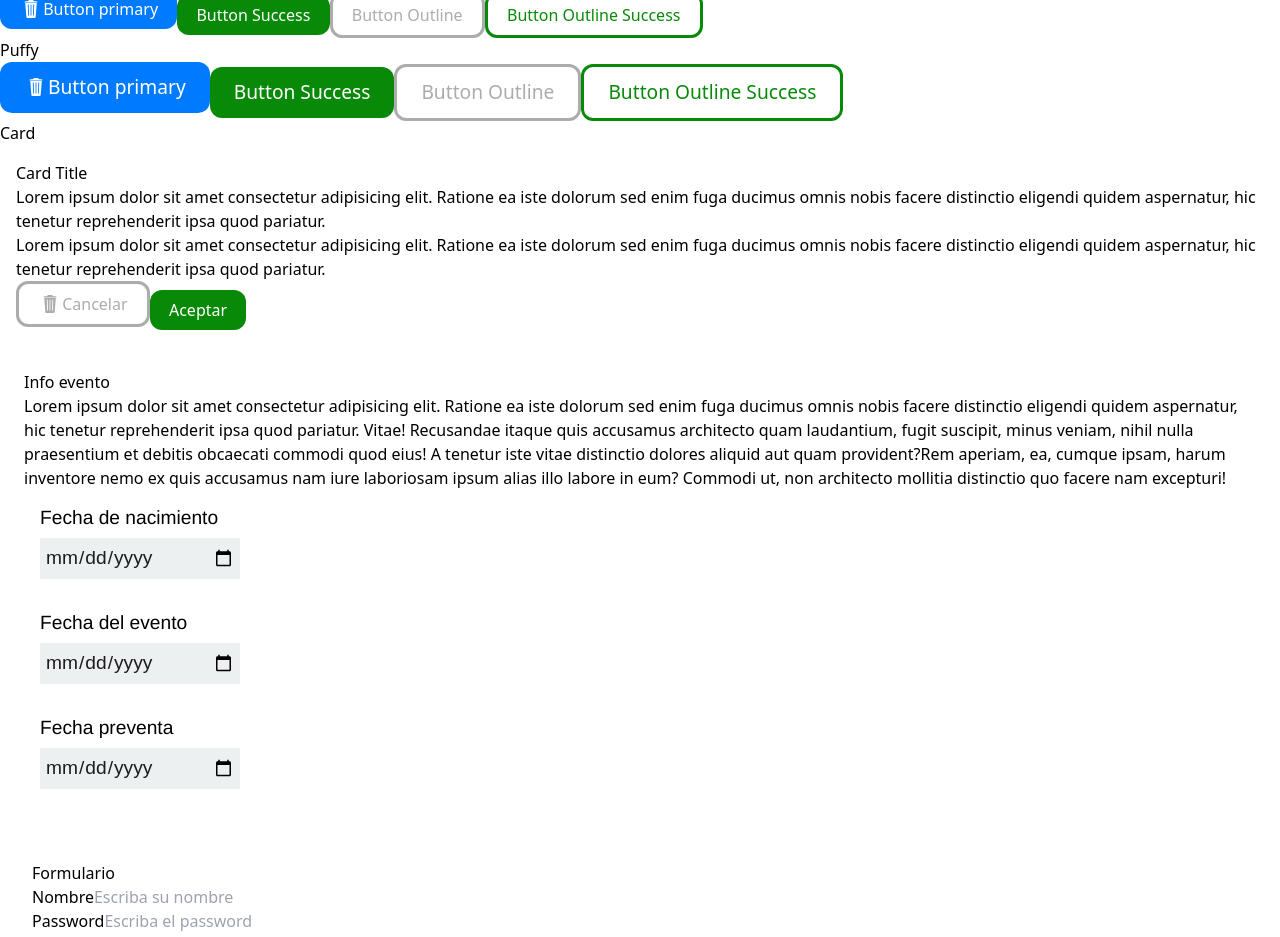
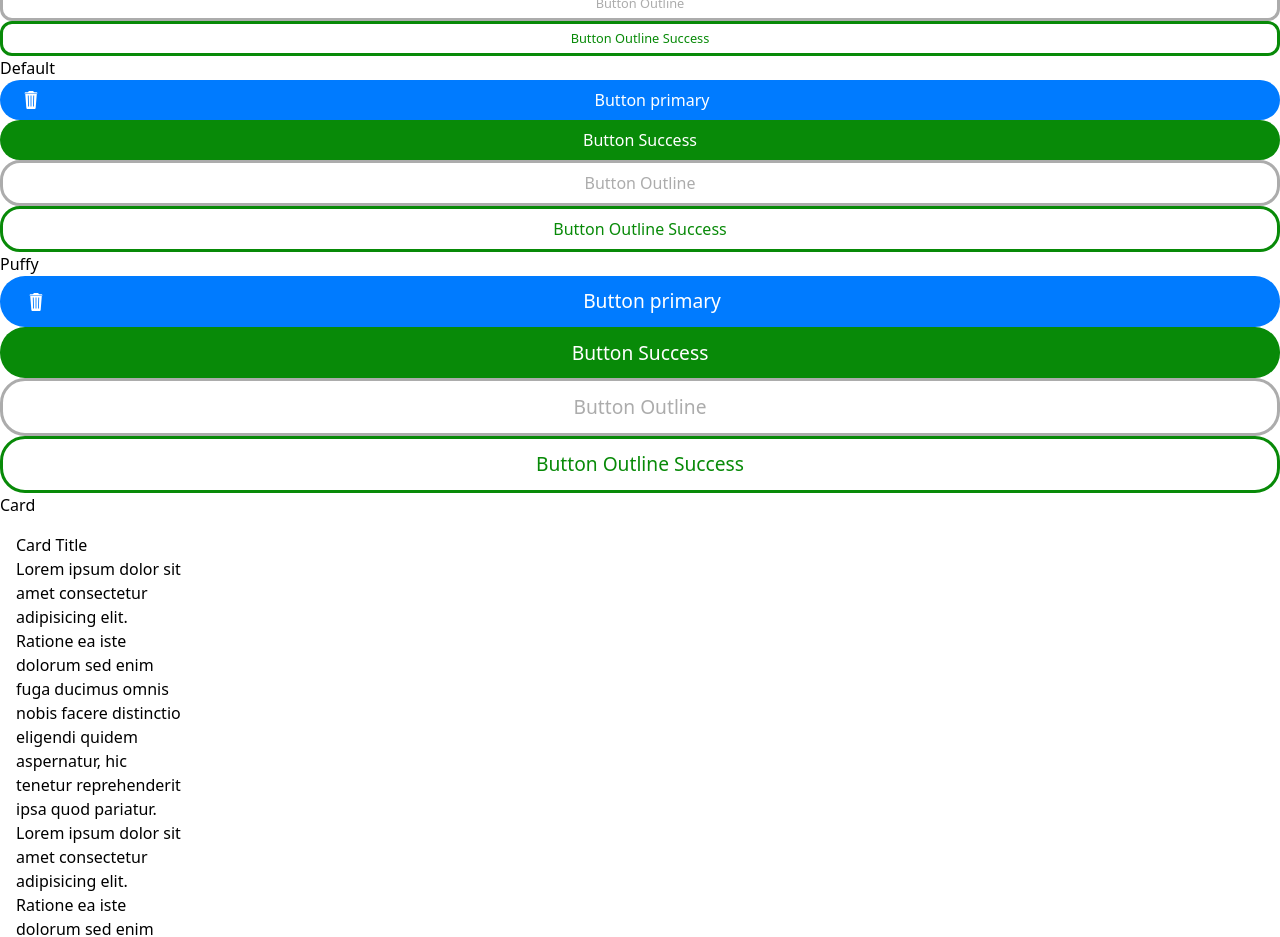
Before and after one commit to TxusBlack/tricket-app, a React (Vite) app: page /components/atoms in a window 1280 px wide. Shown: the part 1160-2097 px from the top of the page. Built offline with nearby package versions, Linux system fonts and the light colour scheme.

Commit message:
ajuste componente date-events

```diff
--- a/src/components/atoms/Tk-Button/tk-button.jsx
+++ b/src/components/atoms/Tk-Button/tk-button.jsx
@@ -16,7 +16,7 @@ const TkButton = ({
             {
                 isShowIcon && <TkIcon className={`${size}`} iconName={nameIcon} />
             }
-            <span className={`tk-button-label__${size}`}>{label}</span>
+            <span className={`tk-button-label tk-button-label__${size}`}>{label}</span>
         </button>
     )
 }
--- a/src/components/atoms/Tk-Card/tk-card.jsx
+++ b/src/components/atoms/Tk-Card/tk-card.jsx
@@ -1,34 +1,15 @@
 
 import PropTypes from 'prop-types';
 
-const getSizeCard = (size) => {
-    let sizeCard = 'w-full';
-    switch (size) {
-        case 'small':
-            sizeCard = 'w-1/4';
-            break;
-        case 'medium':
-            sizeCard = 'w-1/2';
-            break;
-        case 'large':
-            sizeCard = 'w-3/4';
-            break;
-        default:
-            sizeCard = 'w-full';
-            break;
-    }
-
-    return sizeCard;
-};
 
 const TkCard = ({
     size,
+    type,
     children
 }) => {
-    const sizeCard = getSizeCard(size);
 
     return (
-        <div className={`shadow-lg my-4 rounded-xl card-container card-${size} ${sizeCard}`} >
+        <div className={`shadow-lg rounded-xl card-container card-${size} card-${type} `} >
             <div>{children}</div>
         </div>
     )
@@ -36,6 +17,7 @@ const TkCard = ({
 
 TkCard.propTypes = {
     size: PropTypes.string.isRequired,
+    type: PropTypes.string,
     children: PropTypes.node.isRequired,
 };
 
--- a/src/components/atoms/Tk-Input/tk-input.jsx
+++ b/src/components/atoms/Tk-Input/tk-input.jsx
@@ -7,9 +7,9 @@ const TkInput = ({
     enableIconShowPassword,
 }) => {
     return (
-        <div className="flex flex-col my-4 form-input">
-            <label className="font-semibold">{label}</label>
-            <input className="p-2" type={type} placeholder={placeholder}/>
+        <div className="flex flex-col my-4">
+            {label && <label className="font-semibold">{label}</label>}
+            <input className="p-2 tk-input" type={type} placeholder={placeholder}/>
         </div>
     )
 };
--- a/src/components/molecules/Tk-Date-Events/tk-date-events.jsx
+++ b/src/components/molecules/Tk-Date-Events/tk-date-events.jsx
@@ -1,13 +1,18 @@
 import TkCard from "../../atoms/Tk-Card/tk-card";
 import TkIcon from "../../atoms/Tk-Icon/tk-icon";
+
+const executeCardAction2 = () => {
+
+}
+
 
 
 const TkDateEvents = ({
     executeCardAction
 }) => {
     return (
-        <div  className="tk-date-events" onClick={executeCardAction}>
-            <TkCard size="small" >
+        <div className="tk-date-events" onClick={executeCardAction2}  >
+            <TkCard size="xsmall" type="button" >
                 <div className="flex justify-between" >
                     <div>
                         <p className="tk-text-success tk-fs-xlarge font-bold text-center">
--- /dev/null
+++ b/src/components/templates/tk-login.jsx
@@ -0,0 +1,31 @@
+import TkButton from "../atoms/Tk-Button/tk-button";
+import TkCard from "../atoms/Tk-Card/tk-card";
+import TkInput from "../atoms/Tk-Input/tk-input";
+
+const TkLogin = ({
+    sizeCard
+}) => {
+    return (
+        <div>
+            <TkCard size={sizeCard}>
+                <h3>1. Regístrate o Inicia sesión</h3>
+                <h3>Wish Outdoor 2021</h3>
+
+                <form>
+                    <TkInput placeholder="Nombre" />
+                    <TkInput placeholder="E-mail" />
+                    <TkInput placeholder="Contraseña" />
+                </form>
+
+                <p>¿Ya tienes cuenta?</p>
+                <a>Inicia Sesión</a>
+
+                <TkButton label="Continuar" size="default" type="success" />
+
+
+            </TkCard>
+        </div>
+    )
+};
+
+export default TkLogin;
--- a/src/pages/Events/index.jsx
+++ b/src/pages/Events/index.jsx
@@ -5,8 +5,10 @@ import TkIconButton from "../../components/atoms/Tk-Icon-Button/tk-icon-button";
 import TkIcon from "../../components/atoms/Tk-Icon/tk-icon";
 import TkListTickets from "../../components/organims/Tk-List-Tickets/tk-list-tickets";
 import DefaultLayout from "../../components/templates/DefaultLayout";
-import WISHImage from '../../assets/images/WISH.svg';
+// import WISHImage from '../../assets/images/WISH.svg';
 import TkDateEvents from "../../components/molecules/Tk-Date-Events/tk-date-events";
+import TkSteps from "../../components/molecules/Tk-Steps/tk-steps";
+import TkLogin from "../../components/templates/tk-login";
 
 
 const titleEvent = 'Wish outdoor 2021';
@@ -66,16 +68,26 @@ const EventsPage = () => {
                     </TkCard>
                 </div>
                 <div className="orden">
-                    <TkCard size="large">
-                        Orden de compra
-                        <TkButton label="Pagar" type="primary" executeButton={() => { }} />
+                    <TkCard size="medium">
+                        <TkSteps/>
+
                     </TkCard>
+                    <div className="event-buy">
+                    <TkLogin sizeCard="medium"/>
+                        {/* <TkCard size="medium">
+                            <h4>2. Registrate o incia sesión</h4>
+                            <div className="event-buy--button">
+                                <TkButton label="Pagar" type="success" executeButton={() => { }} />
+                            </div>
+                        </TkCard> */}
+                    </div>
                 </div>
                 <div className="Boletos">
                     <TkCard size="large">
                         <TkBreadcrumb items={itemsBreadcrumb} />
                         <hr />
-                        <div className="date-events flex" >
+                        <div className="date-events p-4 flex space-x-4" >
+                            <TkDateEvents/>
                             <TkDateEvents/>
                             <TkDateEvents/>
                             <TkDateEvents/>
--- a/src/styles/atoms/tk-button.css
+++ b/src/styles/atoms/tk-button.css
@@ -3,7 +3,7 @@
 .tk-button {
   display: inline-flex;
   align-items: center;
-  width: fit-content;
+  width: 100%;
   border-radius: 12px;
 }
 
@@ -122,14 +122,33 @@
 .tk-button__small {
   font-size: 0.8rem;
   padding: 0.3rem 1rem;
+  border-radius: 12px;
 }
 
 .tk-button__default {
   font-size: 1rem;
   padding: 0.5rem 1.2rem;
+  border-radius: 20px;
 }
 
 .tk-button__puffy {
   font-size: 1.2rem;
   padding: 0.7rem 1.5rem;
+  border-radius: 25px;
 }
+
+.tk-button-label {
+  margin: 0 auto;
+}
+
+.tk-button-label__small {
+  font-size: 0.8rem;
+}
+
+.tk-button-label__default {
+  font-size: 1rem;
+}
+
+.tk-button-label__puffy {
+  font-size: 1.2rem;
+}
--- a/src/styles/atoms/tk-card.css
+++ b/src/styles/atoms/tk-card.css
@@ -5,14 +5,31 @@
     width: fit-content;
 }
 
+.card-xsmall {
+    padding: 1rem;
+    width: 170px;
+}
+
 .card-small {
     padding: 1rem;
+    width: 200px;
 }
 
 .card-medium {
     padding: 1.5rem;
+    width: 400px;
 }
 
 .card-large {
     padding: 2rem;
+    width: 650px;
 }
+
+.card-button:hover {
+    outline: 2px solid var(--color-primary);
+}
+
+.card-button:focus, .card-button:focus p {
+    background-color: var(--color-primary);
+    color: var(--color-light);
+}
--- a/src/styles/atoms/tk-input.css
+++ b/src/styles/atoms/tk-input.css
@@ -1,4 +1,3 @@
-.form-input {
-    max-width: 800px;
-    min-width: 400px;
+.tk-input {
+    width: 100%;
 }
--- a/src/styles/molecules/tk-date-events.css
+++ b/src/styles/molecules/tk-date-events.css
@@ -1,10 +1,17 @@
 @import url('../settings/colors.css');
 
-
-.tk-date-events {
+.tk-date-events{
     cursor: pointer;
 }
 
-.tk-date-events:hover {
+.tk-date-events:focus {
+    border: 1px solid red;
+    /* color: var(--color-light);
+    background-color: var(--color-primary); */
+}
+
+.tk-date-event-active {
+    border: 1px solid red;
+    color: var(--color-light);
     background-color: var(--color-primary);
 }
--- a/src/styles/pages/events.css
+++ b/src/styles/pages/events.css
@@ -36,3 +36,12 @@
     width: 100%;
     overflow: auto;
 }
+
+.event-buy{
+    margin-top: 20px;
+}
+
+.event-buy--button{
+    width: 80%;
+    margin: 0 auto;
+}
```
